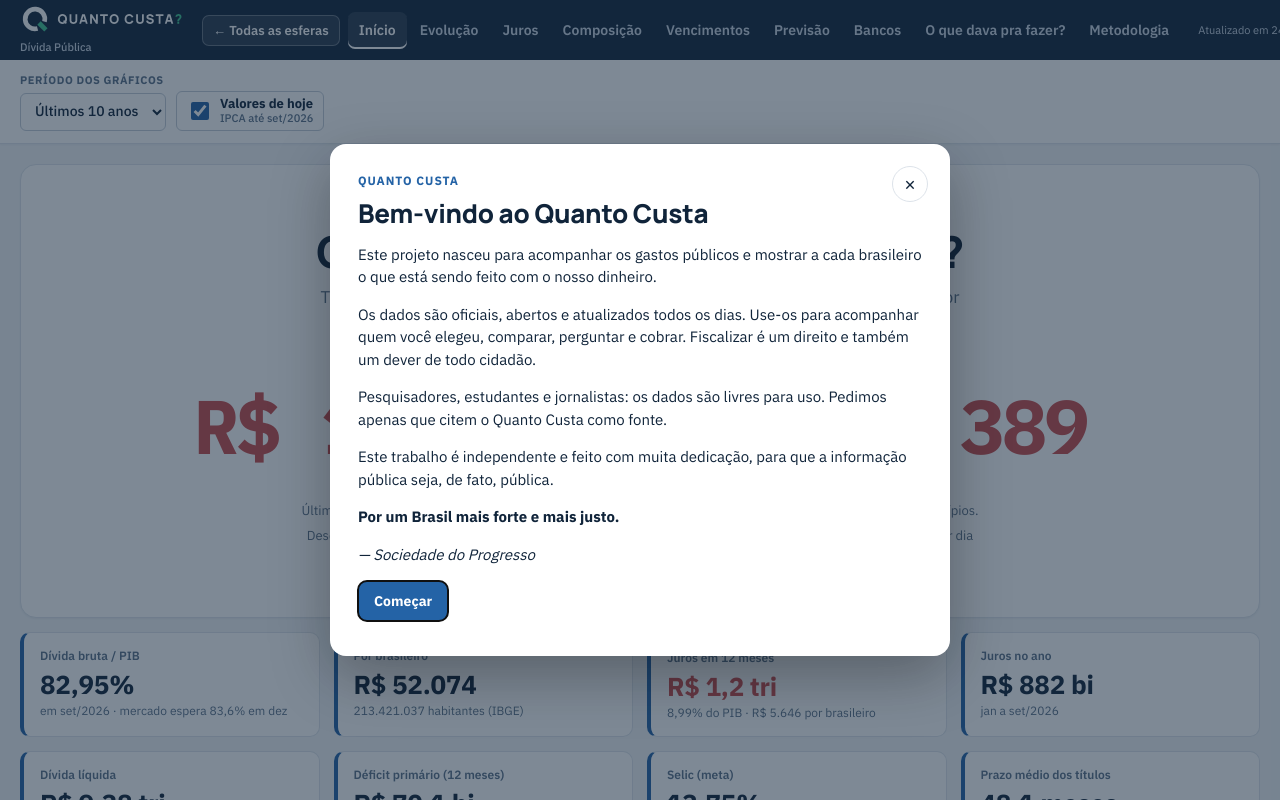
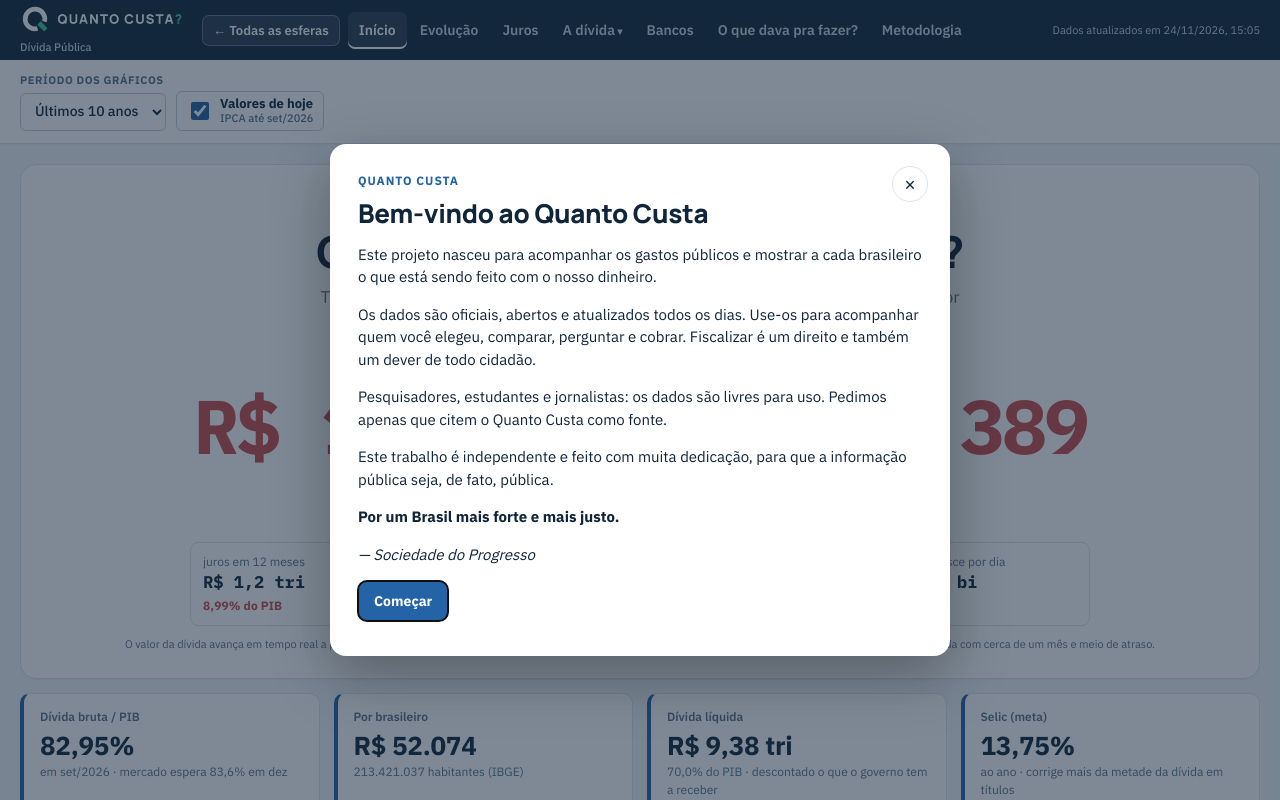
Before and after one commit to projetoquantocusta1-alt/quanto-custa-divida, a plain HTML site: page docs/index.html in a window 1280 px wide. Shown: the top 800 px of the page. Drawn offline with Linux system fonts and the light colour scheme.

Commit message:
Dívida: layout no padrão dos outros sites — menu agrupado (A dívida ▾), data curta, quadrinhos de juros no topo como nos deputados, 4 indicadores e 4 cartões no 'O que dava pra fazer?'
Co-Authored-By: Claude Opus 5.5 <noreply@anthropic.com>
Claude-Session: https://claude.ai/code/session_016N3mvLV2STWsHyMSAXLJwK

```diff
--- a/docs/app.js
+++ b/docs/app.js
@@ -86,10 +86,11 @@ function contador() {
     $("#i-total").textContent = brl(v); $("#i-ext").textContent = porExtenso(v);
     if (E.pag === "inicio") E.tick = requestAnimationFrame(passo); };
   passo();
-  $("#i-rot").textContent = "Dívida bruta do governo, agora (estimativa em tempo real)";
-  $("#i-nota").innerHTML = `Último número oficial do Banco Central: <b>${brl(base)}</b> em ${rotMes(ref)} — União, INSS, estados e municípios.<br>
-    <span class="ritmo">Desde então, o valor avança no ritmo médio dos últimos 12 meses: <b>+${brl(porSeg, 2)} por segundo</b> · ${curto(porSeg * 86400)} por dia (estimativa)</span><br>
-    <span class="ritmo">Só de juros, a dívida custa <b>${brl(jurosSeg, 0)} por segundo</b> · ${curto(jurosSeg * 86400)} por dia</span>`;
+  $("#i-rot").textContent = "A dívida bruta do governo está, agora, em";
+  $("#i-nota").innerHTML = `União, INSS, estados e municípios · último número oficial do Banco Central: <b>${curto(base)}</b> em ${rotMes(ref)}`;
+  $("#i-j12").textContent = curto(R.juros_12m * MI); $("#i-j12-ext").textContent = `${pct(R.juros_pib12, 2)} do PIB`;
+  $("#i-jseg").textContent = brl(jurosSeg, 0); $("#i-jdia").textContent = curto(jurosSeg * 86400); $("#i-cdia").textContent = curto(porSeg * 86400);
+  $("#i-imp-nota").textContent = "O valor da dívida avança em tempo real a partir do último número oficial, no ritmo médio de aumento dos últimos 12 meses (estimativa). O Banco Central publica a dívida com cerca de um mês e meio de atraso.";
 }
 function rInicio() {
   const D = E.d, R = D.resumo, pop = D.populacao?.valor, F = D.focus?.itens || [];
@@ -99,12 +100,9 @@ function rInicio() {
   kpis("#i-kpis", [
     ["Dívida bruta / PIB", pct(R.dbgg_pib, 2), `em ${rotMes(R.referencia)} · ${fAno ? `mercado espera ${pct(fAno.mediana, 1)} em dez` : "Banco Central"}`],
     ["Por brasileiro", brl((R.dbgg * MI) / pop), `${nf(pop)} habitantes (IBGE)`],
-    ["Juros em 12 meses", curto(R.juros_12m * MI), `${pct(R.juros_pib12, 2)} do PIB · ${brl((R.juros_12m * MI) / pop)} por brasileiro`, "kpi-alerta"],
-    ["Juros no ano", curto(R.juros_ano * MI), `jan a ${MESES[+R.referencia.slice(5, 7) - 1]}/${R.referencia.slice(0, 4)}`],
     ["Dívida líquida", curto(R.dlsp * MI), `${pct(R.dlsp_pib, 1)} do PIB · descontado o que o governo tem a receber`],
-    [prim > 0 ? "Déficit primário (12 meses)" : "Superávit primário (12 meses)", curto(Math.abs(prim) * MI), `${pct(Math.abs(R.primario_pib12), 2)} do PIB · contas sem os juros`],
-    ["Selic (meta)", sel ? pct(sel.valor, 2) : "—", "ao ano · corrige mais da metade da dívida em títulos"],
-    ["Prazo médio dos títulos", nf(R.prazo_medio, 1) + " meses", `≈ ${nf(R.prazo_medio / 12, 1)} anos para vencer, em média`]]);
+    ["Selic (meta)", sel ? pct(sel.valor, 2) : "—", "ao ano · corrige mais da metade da dívida em títulos"]]);
+
   // gráfico: % do PIB + projeção
   const J = janela(), P = D.projecao.meses.filter((x) => x.mes.slice(0, 4) <= String(+R.referencia.slice(0, 4) + 1));
   const lab = [...J, ...P.map((x) => x.mes)];
@@ -373,14 +371,13 @@ function fichaBanco(cod) {
 // ---------------------------------------------------------------- o que dava pra fazer
 function rDava() {
   const R = window.REFERENCIAS, D = E.d.resumo; if (!R) return;
-  const v = D.juros_12m * MI, n = (x) => (x >= 10 ? nf(Math.floor(x)) : nf(x, 1));
+  const v = D.juros_12m * MI, n = (x) => (x >= 1e6 ? nf(x / 1e6, 1) + " mi" : x >= 10 ? nf(Math.floor(x)) : nf(x, 1));
   $("#dv-sub").textContent = `Juros da dívida pública nos 12 meses até ${rotMes(D.referencia)}:`;
   $("#dv-total").textContent = brl(v); $("#dv-ext").textContent = porExtenso(v);
-  $("#dv-regra").textContent = `Setor público consolidado · ${pct(D.juros_pib12, 2)} do PIB · com esse dinheiro, daria para:`;
+  $("#dv-regra").textContent = `Setor público consolidado · ${pct(D.juros_pib12, 2)} do PIB · ${brl(v / E.d.populacao.valor)} por brasileiro · com esse dinheiro, daria para:`;
   $("#dv-cards").innerHTML = R.itens.map((it) => { const q = v / (it.construcao + it.ano_funcionando), so = v / it.construcao;
     return `<div class="dv-card"><b class="dv-num">${n(q)}</b><span class="dv-rot">${esc(it.nome)}</span><p>${it.feminino ? "construídas" : "construídos"} do zero e funcionando por 1 ano <span class="sub">(${esc(it.detalhe)})</span></p><p class="sub">Só construir e equipar: ${n(so)} ${esc(so >= 2 ? it.plural : it.unidade)}.</p></div>`; }).join("") +
-    `<div class="dv-card"><b class="dv-num">${nf(Math.floor(v / R.bolsa_familia.por_familia_ano))}</b><span class="dv-rot">famílias no Bolsa Família</span><p>durante 1 ano <span class="sub">(${esc(R.bolsa_familia.detalhe)})</span></p></div>` +
-    `<div class="dv-card"><b class="dv-num">${brl(v / E.d.populacao.valor)}</b><span class="dv-rot">para cada brasileiro</span><p>se os juros de 12 meses fossem divididos igualmente</p></div>`;
+    `<div class="dv-card"><b class="dv-num">${n(v / R.bolsa_familia.por_familia_ano)}</b><span class="dv-rot">de famílias no Bolsa Família</span><p>durante 1 ano <span class="sub">(${esc(R.bolsa_familia.detalhe)})</span></p></div>`;
   const lnk = ([t, u]) => (u ? `<a href="${esc(u)}" target="_blank" rel="noopener">${esc(t)}</a>` : esc(t));
   $("#dv-fontes").innerHTML = `<ul>${R.itens.map((it) => `<li><b>${esc(it.nome)}</b>: ${brl(it.construcao + it.ano_funcionando)} cada<ul>${it.fontes.map((f) => `<li>${lnk(f)}</li>`).join("")}</ul></li>`).join("")}<li><b>Bolsa Família</b>: ${brl(R.bolsa_familia.por_familia_ano)} por família no ano — ${lnk(R.bolsa_familia.fonte)}</li></ul>
     <p class="sub">Comparação ilustrativa: os juros são uma obrigação do governo com quem emprestou dinheiro; deixar de pagá-los teria outras consequências.</p>`;
@@ -411,7 +408,7 @@ async function iniciar() {
   catch { $("#aviso").hidden = false; $("#aviso").textContent = "Os dados ainda estão sendo coletados pelo robô. Volte em alguns minutos."; irPara("metodo"); return; }
   montarIPCA();
   $("#ipca-ref").textContent = `IPCA até ${rotMes(IPCA.ult)}`;
-  $("#atualizado").textContent = `Atualizado em ${new Date(E.d.gerado_em).toLocaleString("pt-BR")} · dados até ${rotMes(E.d.resumo.referencia)}`;
+  $("#atualizado").textContent = `Dados atualizados em ${new Date(E.d.gerado_em).toLocaleString("pt-BR", { dateStyle: "short", timeStyle: "short" })}`;
   const falhas = Object.entries(E.meta?.situacao || {}).filter(([k, v]) => k !== "populacao" && v !== "ok");
   if (falhas.length) { $("#aviso").hidden = false; $("#aviso").textContent = `Na última coleta, não responderam: ${falhas.map(([k]) => ({ series: "séries do Banco Central", cronograma: "cronograma de vencimentos", focus: "Focus", bancos: "IF.data" }[k] || k)).join(", ")}. Mostramos os dados da coleta anterior.`; }
   const h = location.hash.slice(1), mb = h.match(/^banco-(.+)$/);
--- a/docs/divida.css
+++ b/docs/divida.css
@@ -49,5 +49,6 @@ th.ordena.ativo { color: var(--accent); }
   .b-rot { font-size: 13px; }
 }
 .ranking td .seg { display: block; font-size: 11.5px; }
-@media (min-width: 1000px) { #i-kpis { grid-template-columns: repeat(4, minmax(0, 1fr)); } }
+
 #i-total, #dv-total { font-size: clamp(24px, 6.4vw, 76px); white-space: nowrap; }
+.contador-linha .extenso { display: block; font-size: 12px; margin: 2px 0 0; }
--- a/docs/index.html
+++ b/docs/index.html
@@ -19,7 +19,7 @@
 <link href="https://fonts.googleapis.com/css2?family=IBM+Plex+Mono:wght@400;500;600;700&family=IBM+Plex+Sans:wght@400;500;600;700&family=Manrope:wght@600;700;800&display=swap" rel="stylesheet">
 <link rel="stylesheet" href="style.css?v=1">
 <link rel="stylesheet" href="tema.css?v=1">
-<link rel="stylesheet" href="divida.css?v=1">
+<link rel="stylesheet" href="divida.css?v=2">
 <link rel="stylesheet" href="marca/tokens.css?v=1">
 <link rel="stylesheet" href="marca/marca.css?v=1">
 </head>
@@ -31,9 +31,11 @@
     <button data-pag="inicio">Início</button>
     <button data-pag="evolucao">Evolução</button>
     <button data-pag="juros">Juros</button>
-    <button data-pag="composicao">Composição</button>
-    <button data-pag="vencimentos">Vencimentos</button>
-    <button data-pag="previsao">Previsão</button>
+    <div class="grupo"><span class="grupo-rot" tabindex="0">A dívida</span><div class="grupo-itens">
+      <button data-pag="composicao">Composição</button>
+      <button data-pag="vencimentos">Vencimentos</button>
+      <button data-pag="previsao">Previsão</button>
+    </div></div>
     <button data-pag="bancos">Bancos</button>
     <button data-pag="dava">O que dava pra fazer?</button>
     <button data-pag="metodo">Metodologia</button>
@@ -67,6 +69,13 @@
         <div class="destaque-valor" id="i-total">—</div>
         <p class="extenso" id="i-ext"></p>
         <p class="destaque-nota" id="i-nota"></p>
+        <div class="contador-linha" aria-live="off">
+          <div><span>juros em 12 meses</span><b id="i-j12">—</b><small class="extenso" id="i-j12-ext"></small></div>
+          <div><span>juros por segundo</span><b id="i-jseg">—</b></div>
+          <div><span>juros por dia</span><b id="i-jdia">—</b></div>
+          <div><span>a dívida cresce por dia</span><b id="i-cdia">—</b></div>
+        </div>
+        <p class="imp-nota" id="i-imp-nota"></p>
       </div>
       <div class="kpis" id="i-kpis"></div>
       <div class="grade">
@@ -230,7 +239,7 @@
 <script src="vendor/chart.umd.js"></script>
 <script src="referencias.js?v=1"></script>
 <script src="boasvindas.js?v=1" data-site="d"></script>
-<script src="app.js?v=1"></script>
+<script src="app.js?v=2"></script>
 <!-- contador de visitas sem cookies e sem dados pessoais (GoatCounter) -->
 <script data-goatcounter="https://quantocustaum.goatcounter.com/count" async src="https://gc.zgo.at/count.js"></script>
 <script>/* número de visitas: selo no topo; some se o GoatCounter não responder */
```
